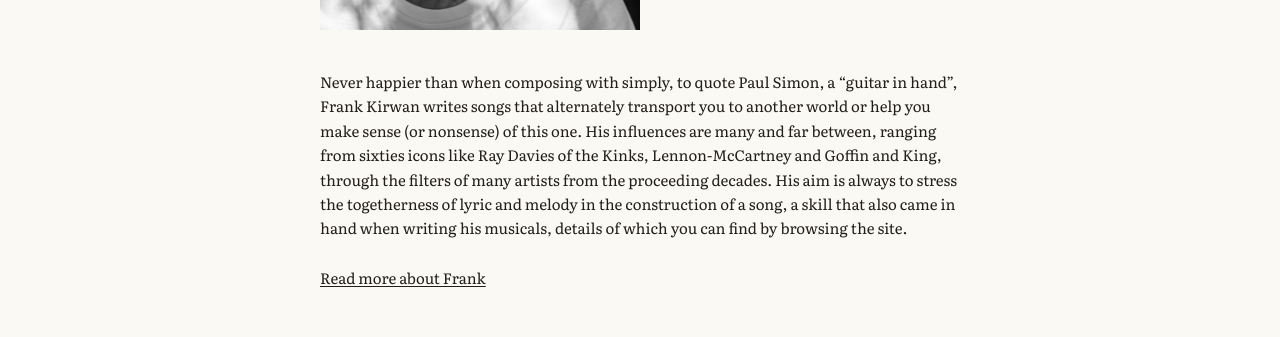
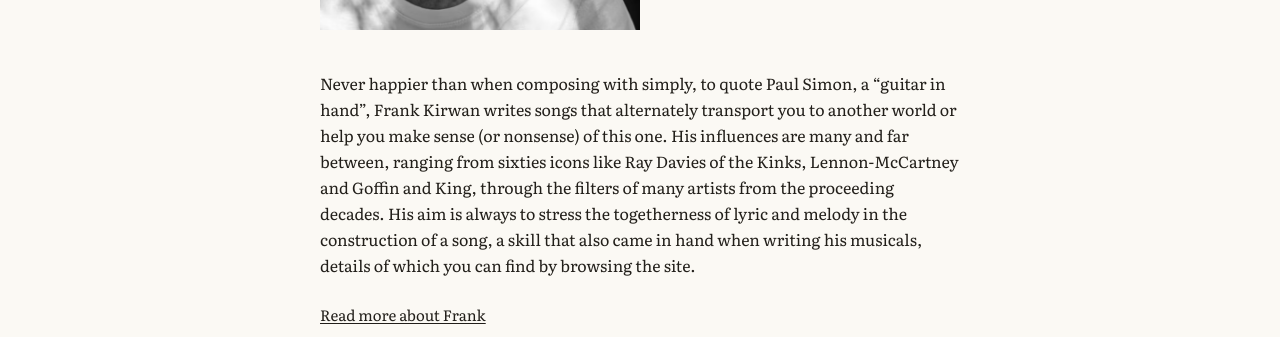
Before and after one commit to mannixharry/music-site, a React (Vite) app: page / in a window 1280 px wide. Shown: the part 463-800 px from the top of the page. Built offline with nearby package versions, Linux system fonts and the light colour scheme; no server answers.

Commit message:
Set the home bio as a standfirst

```diff
--- a/src/pages/Home.jsx
+++ b/src/pages/Home.jsx
@@ -29,7 +29,13 @@ function Home() {
           and framed instead: this reads as a repeat only while nothing says it
           is an opening. The link says it, and it is the same "go deeper" close
           the two sections below already have, which the bio was missing. */}
-      <section className="mt-10 text-sm leading-relaxed">
+      {/* A standfirst: one step above body copy, which is how a publication
+          marks an opening paragraph. It also takes the line length from 88
+          characters to 77, which is the better read of the two on its own
+          merits. Not italic — Literata's italic is a 47 kB file this site
+          otherwise never fetches, and italic at this length is slower to read
+          than it is worth. */}
+      <section className="mt-10 text-base leading-relaxed">
         <div className="space-y-3">
           {profile.paragraphs.map((paragraph, i) => (
             <p key={i}>{paragraph}</p>
```
